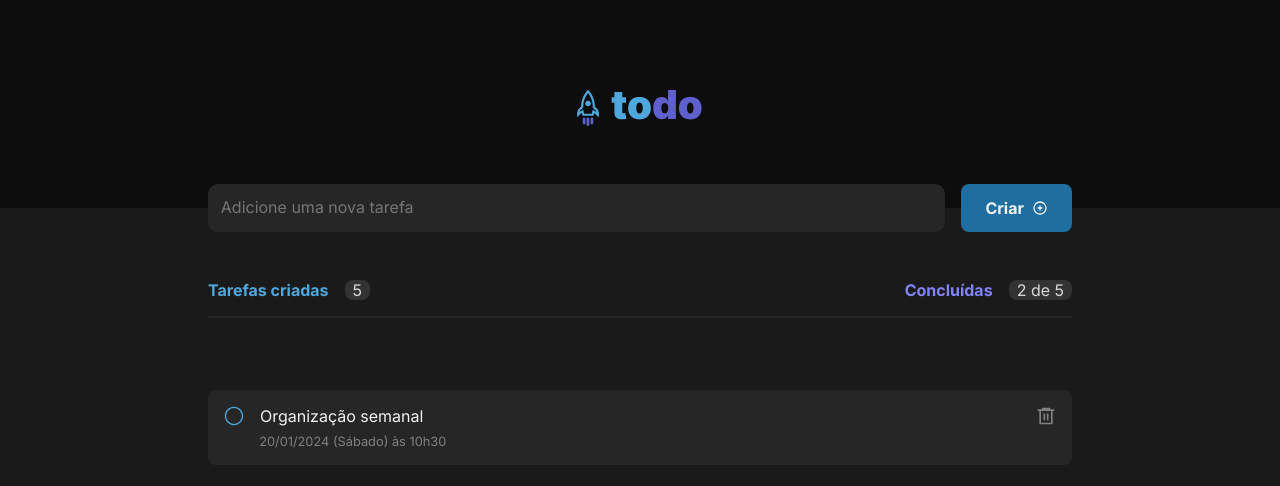
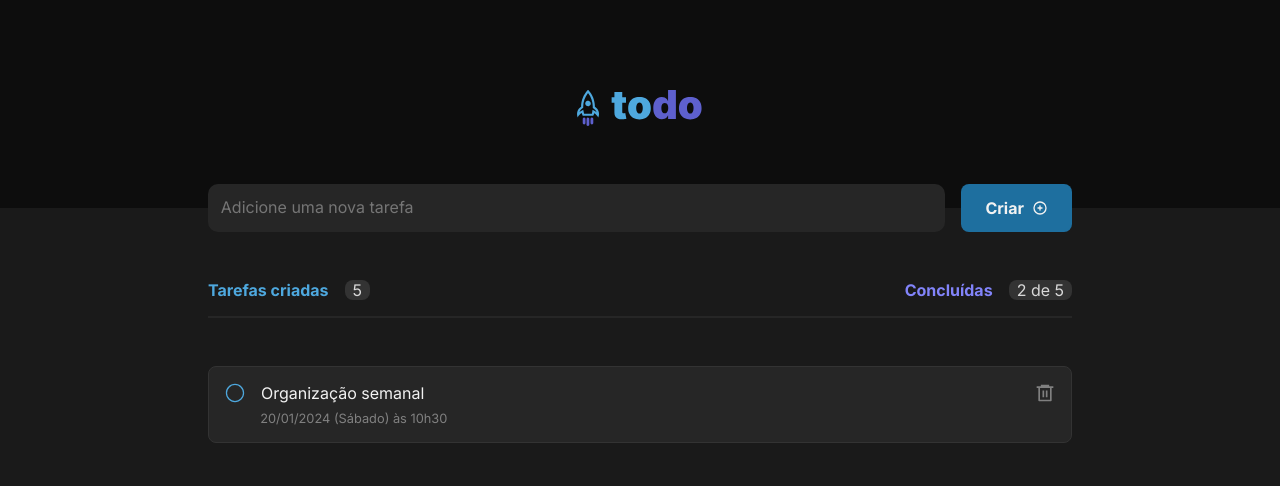
Before and after one commit to daiaanebarbosaf/ToDo-List-, a React (Vite) app: page / in a window 1280 px wide. Shown: the top 486 px of the page. Built offline with nearby package versions, Linux system fonts and the light colour scheme.

Commit message:
criando borda para a tarefa

```diff
--- a/src/components/ItemTasks/ItemTasks.module.css
+++ b/src/components/ItemTasks/ItemTasks.module.css
@@ -1,9 +1,9 @@
 .task {
     width: 100%;
-    margin-top: 1.5rem;
 
     background: var(--gray-500);
     border-radius: 8px;
+    border: 1px solid var(--gray-400);
     padding: 1rem;
 
     display: flex;
```
